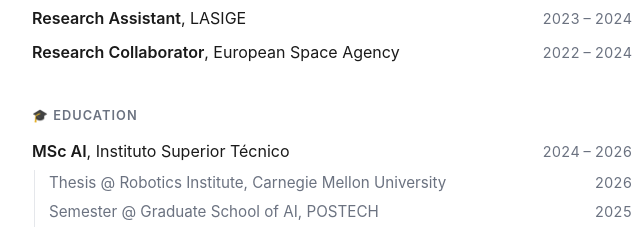
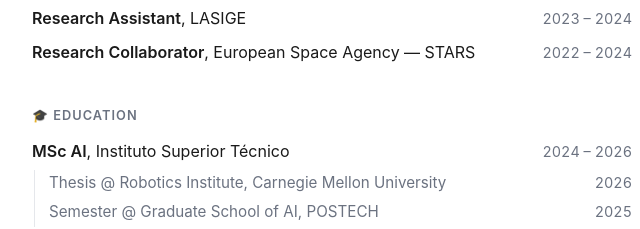
Before and after one commit to guilherme-marcello/guilherme-marcello.github.io, a plain HTML site: page index.html in a window 1280 px wide. Shown: the part 1354-1583 px from the top of the page, 308-948 px from the left. Drawn offline with Linux system fonts and the light colour scheme; animation ran at ten frames a second.

Commit message:
Small fix (experience)

```diff
--- a/index.html
+++ b/index.html
@@ -101,7 +101,7 @@
         <span class="when">2023 &ndash; 2024</span>
       </li>
       <li>
-        <span class="what"><strong>Research Collaborator</strong>, European Space Agency</span>
+        <span class="what"><strong>Research Collaborator</strong>, European Space Agency — STARS</span>
         <span class="when">2022 &ndash; 2024</span>
       </li>
     </ul>
```
